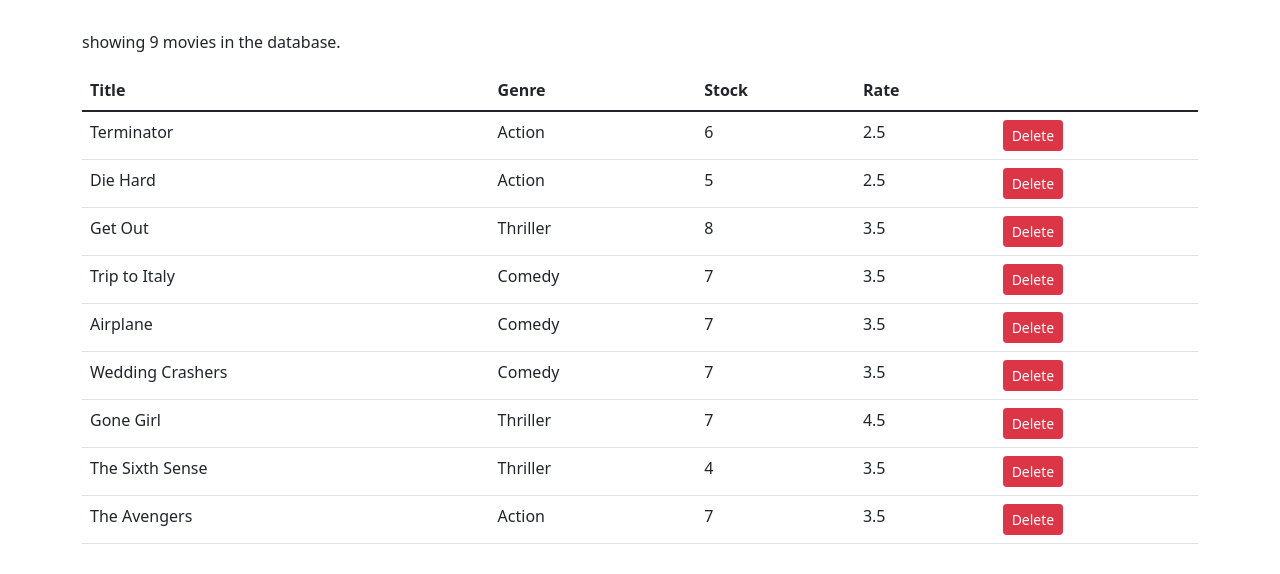
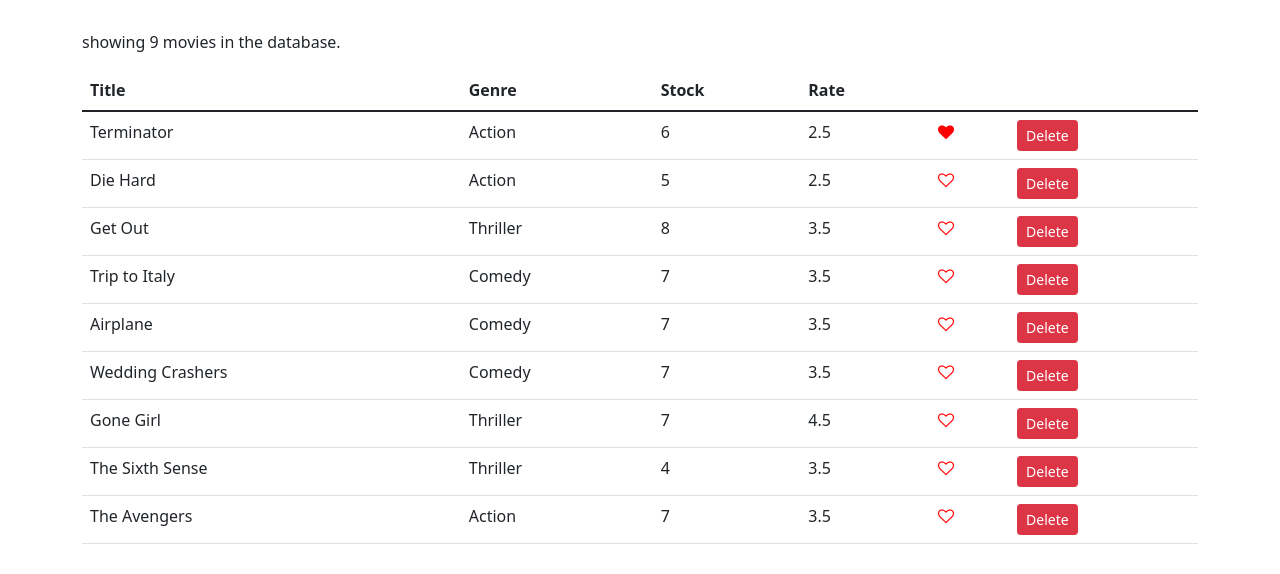
Before and after one commit to rifqyyusuf12/reactJS2, a React (Create React App) app: page / in a window 1280 px wide. Shown: the top 574 px of the page. Built offline with nearby package versions, Linux system fonts and the light colour scheme.

Commit message:
menambahkan like

```diff
--- a/package.json
+++ b/package.json
@@ -7,6 +7,7 @@
     "@testing-library/react": "^12.1.3",
     "@testing-library/user-event": "^13.5.0",
     "bootstrap": "^5.1.3",
+    "bootstrap-icons": "^1.8.1",
     "font-awesome": "^4.7.0",
     "react": "^17.0.2",
     "react-dom": "^17.0.2",
--- a/src/components/common/like.jsx
+++ b/src/components/common/like.jsx
@@ -1,9 +1,38 @@
 import React, { Component } from 'react';
 
+//input : boolean
+//output : onClick
+
+// const Like = props => {
+//     let classes = "fa fa-heart";
+//     if (!props.liked) classes += "-o"; //apabila this props liked itu false akan nambah -o
+//         return (
+//         <i
+//         onClick={props.onClick}
+//         style={{ cursor: "pointer" }}
+//          className={classes}
+//          aria-hidden="true"
+//          />
+//         );
+//         };
+
+//         export default Like;
+
+        //perbedaan mengggunakan sfc = fungtional (diatas) dan cc = class (dibawah)
+
+
 class Like extends Component {
-    state = {  }
     render() {
-        return ();
+        let classes = "fa fa-heart";
+        if (!this.props.liked) classes += "-o"; //apabila this props liked itu false akan nambah -o
+        return (
+        <i
+        onClick={this.props.onClick}
+        style={{ cursor: "pointer", color: "red"}}
+         className={classes}
+         aria-hidden="true"
+         />
+        );
     }
 }
 
--- a/src/components/movies.jsx
+++ b/src/components/movies.jsx
@@ -1,16 +1,26 @@
 import React, { Component } from 'react';
 import { getMovies } from '../services/fakeMovieService';
+import Like from './common/like';
 
 class Movies extends Component {
     state = {
         movies: getMovies()
-     }
+     };
 
      handleDelete= (movie) => {
          const movies = this.state.movies.filter(m => m._id !== movie._id)
         this.setState({ movies: movies })
 
      };
+
+
+     handleLike = (movie) => {
+        const movies = [...this.state.movies];
+        const index = movies.indexOf(movie);
+        movies[index] = {...movies[index]};
+        movies[index].liked = !movies[index].liked;
+        this.setState({ movies })
+     }
 
     render() {
 
@@ -27,6 +37,8 @@
                             <th>Genre</th>
                             <th>Stock</th>
                             <th>Rate</th>
+                            <th />
+                            <th />
                         </tr>
                     </thead>
                     <tbody>
@@ -36,7 +48,14 @@
                             <td>{movie.genre.name}</td>
                             <td>{movie.numberInStock}</td>
                             <td>{movie.dailyRentalRate}</td>
-                            <td><button onClick={() => this.handleDelete(movie)} className="btn btn-danger btn-sm">Delete</button></td>
+                            <td>
+                                <Like liked={movie.liked} onClick={() => this.handleLike(movie)} />
+                            </td>
+                            <td><button
+                            onClick={() => this.handleDelete(movie)}
+                            className="btn btn-danger btn-sm">
+                                Delete
+                                </button></td>
                         </tr>
                         ))}
 
--- a/src/index.js
+++ b/src/index.js
@@ -5,6 +5,7 @@
 import reportWebVitals from './reportWebVitals';
 import 'bootstrap/dist/css/bootstrap.css';
 import 'font-awesome/css/font-awesome.css';
+
 
 
 ReactDOM.render(
--- a/src/services/fakeMovieService.js
+++ b/src/services/fakeMovieService.js
@@ -7,7 +7,8 @@
     genre: { _id: "5b21ca3eeb7f6fbccd471818", name: "Action" },
     numberInStock: 6,
     dailyRentalRate: 2.5,
-    publishDate: "2018-01-03T19:04:28.809Z"
+    publishDate: "2018-01-03T19:04:28.809Z",
+    liked: true
   },
   {
     _id: "5b21ca3eeb7f6fbccd471816",
```
Also changed, not shown: 1 other file (tests, documents, lock files or other folders).
